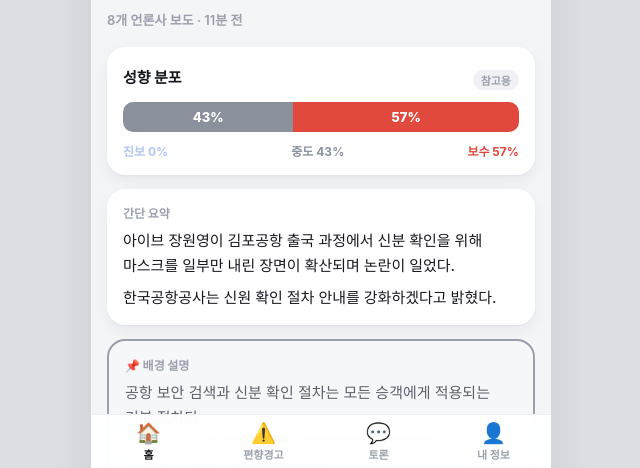
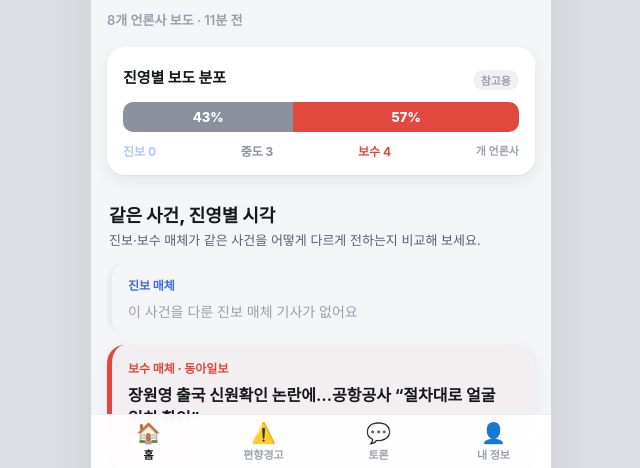
Before and after one commit to 63amg0010-cpu/witchhunt-news, a React (Vite) app: page / in a window 1280 px wide. Both pictures are taken after a click on the button 640 px from the left and 566 px from the top of the page. Shown: the part 330-798 px from the top of the page, without its empty margins (319-959 px from the left). Built offline with nearby package versions, Linux system fonts and the light colour scheme; no server answers.

Commit message:
상세화면 개편: '같은 사건, 진영별 시각' 진보 vs 보수 헤드라인 대비

```diff
--- a/src/index.css
+++ b/src/index.css
@@ -303,6 +303,41 @@ ul { list-style: none; margin: 0; padding: 0; }
 .ev-badge--blindspot.ev-badge--center { color: var(--lean-center); }
 
 .biasbar__unit { font-size: 11px; font-weight: 600; color: var(--ink-faint); }
+
+/* ===========================================================
+   같은 사건, 진영별 시각 (상세화면 핵심 — 진보 vs 보수 대비)
+   =========================================================== */
+.compare__title { font-size: 18px; font-weight: 800; margin: 26px 2px 4px; }
+.compare__sub { font-size: 13px; color: var(--ink-soft); margin: 0 2px 12px; word-break: keep-all; line-height: 1.5; }
+.compare__pair { display: flex; flex-direction: column; gap: 10px; }
+.vs-pane {
+  display: block;
+  width: 100%;
+  text-align: left;
+  padding: 14px 16px;
+  border-radius: var(--radius-card);
+  background: var(--card);
+  box-shadow: var(--shadow-card);
+  border-left: 5px solid var(--line);
+}
+.vs-pane--prog { border-left-color: var(--lean-prog); background: rgba(59, 111, 224, 0.04); }
+.vs-pane--cons { border-left-color: var(--lean-cons); background: rgba(225, 73, 63, 0.04); }
+.vs-pane__tag { font-size: 12px; font-weight: 800; margin-bottom: 8px; }
+.vs-pane__tag--prog { color: var(--lean-prog); }
+.vs-pane__tag--cons { color: var(--lean-cons); }
+.vs-pane__quote {
+  margin: 0;
+  font-size: 16px;
+  font-weight: 700;
+  line-height: 1.45;
+  color: var(--ink);
+  word-break: keep-all;
+}
+.vs-pane__more { display: inline-block; margin-top: 10px; font-size: 12px; font-weight: 700; }
+.vs-pane__more--prog { color: var(--lean-prog); }
+.vs-pane__more--cons { color: var(--lean-cons); }
+.vs-pane--empty { background: var(--bg); border-left-color: var(--line); box-shadow: none; }
+.vs-pane__empty { margin: 0; font-size: 14px; color: var(--ink-faint); }
 
 /* ===========================================================
    성향 막대 (카드용 작은 막대)
--- a/src/screens/DetailScreen.tsx
+++ b/src/screens/DetailScreen.tsx
@@ -1,8 +1,9 @@
-import type { NewsEvent } from '../types'
+import type { Article, Lean, NewsEvent } from '../types'
 import LeanBadge from '../components/LeanBadge'
 import Thumbnail from '../components/Thumbnail'
 import SummaryBox from '../components/SummaryBox'
 import { splitSentences } from '../lib/text'
+import { leanCounts } from '../lib/bias'
 
 interface Props {
   event: NewsEvent
@@ -10,8 +11,42 @@ interface Props {
   onOpenArticle: (articleId: string) => void
 }
 
+// 진영별 시각 대비 한 칸 (진보/보수) — 이 앱의 핵심
+function ComparePane({
+  lean,
+  article,
+  onOpen,
+}: {
+  lean: Lean
+  article?: Article
+  onOpen: (id: string) => void
+}) {
+  const label = lean === 'prog' ? '진보 매체' : '보수 매체'
+  if (!article) {
+    return (
+      <div className={`vs-pane vs-pane--${lean} vs-pane--empty`}>
+        <div className={`vs-pane__tag vs-pane__tag--${lean}`}>{label}</div>
+        <p className="vs-pane__empty">이 사건을 다룬 {label} 기사가 없어요</p>
+      </div>
+    )
+  }
+  return (
+    <button className={`vs-pane vs-pane--${lean}`} onClick={() => onOpen(article.id)}>
+      <div className={`vs-pane__tag vs-pane__tag--${lean}`}>
+        {label} · {article.outlet}
+      </div>
+      <p className="vs-pane__quote">{article.title}</p>
+      <span className={`vs-pane__more vs-pane__more--${lean}`}>이 기사 보기 ›</span>
+    </button>
+  )
+}
+
 // 사건 상세 화면
 export default function DetailScreen({ event, onBack, onOpenArticle }: Props) {
+  const counts = leanCounts(event)
+  const prog = event.articles.find((a) => a.lean === 'prog')
+  const cons = event.articles.find((a) => a.lean === 'cons')
+
   return (
     <div className="screen">
       <div className="detail-top">
@@ -30,10 +65,10 @@ export default function DetailScreen({ event, onBack, onOpenArticle }: Props) {
         {event.outletCount}개 언론사 보도 · {event.timeAgo}
       </div>
 
-      {/* 큰 성향 분포 막대 — 맨 위로 (막대 안에 퍼센트, 옆에 "참고용") */}
+      {/* 큰 성향 분포 막대 (막대 안에 퍼센트, 아래에 언론사 수) */}
       <div className="biasbar-large">
         <div className="biasbar-large__head">
-          <b>성향 분포</b>
+          <b>진영별 보도 분포</b>
           <span className="biasbar__legend" style={{ marginLeft: 'auto' }}>
             <span className="ref">참고용</span>
           </span>
@@ -50,13 +85,22 @@ export default function DetailScreen({ event, onBack, onOpenArticle }: Props) {
           </div>
         </div>
         <div className="biasbar-large__legend">
-          <span className={`lean-prog ${event.bias.prog === 0 ? 'lean-zero' : ''}`}>진보 {event.bias.prog}%</span>
-          <span className={`lean-center ${event.bias.center === 0 ? 'lean-zero' : ''}`}>중도 {event.bias.center}%</span>
-          <span className={`lean-cons ${event.bias.cons === 0 ? 'lean-zero' : ''}`}>보수 {event.bias.cons}%</span>
+          <span className={`lean-prog ${counts.prog === 0 ? 'lean-zero' : ''}`}>진보 {counts.prog}</span>
+          <span className={`lean-center ${counts.center === 0 ? 'lean-zero' : ''}`}>중도 {counts.center}</span>
+          <span className={`lean-cons ${counts.cons === 0 ? 'lean-zero' : ''}`}>보수 {counts.cons}</span>
+          <span className="biasbar__unit">개 언론사</span>
         </div>
       </div>
 
-      {/* 사건 간단 요약 (성향분석표 다음) — 원문 설명문이 더 길면 그걸로 */}
+      {/* ★ 같은 사건, 진영별 시각 — 이 앱의 핵심 */}
+      <h2 className="compare__title">같은 사건, 진영별 시각</h2>
+      <p className="compare__sub">진보·보수 매체가 같은 사건을 어떻게 다르게 전하는지 비교해 보세요.</p>
+      <div className="compare__pair">
+        <ComparePane lean="prog" article={prog} onOpen={onOpenArticle} />
+        <ComparePane lean="cons" article={cons} onOpen={onOpenArticle} />
+      </div>
+
+      {/* 사건 간단 요약 */}
       <SummaryBox url={event.imageSourceUrl} fallback={event.summary} />
 
       {/* 사건 배경 설명 (있을 때만) */}
@@ -70,19 +114,6 @@ export default function DetailScreen({ event, onBack, onOpenArticle }: Props) {
           </div>
         </div>
       )}
-
-      {/* 제목으로 보는 프레임 차이 (진보 vs 보수 좌우 비교) */}
-      <h2 className="section-title">제목으로 보는 프레임 차이</h2>
-      <div className="frame-compare">
-        <div className="frame-box frame-box--prog">
-          <div className="frame-box__tag frame-box__tag--prog">진보 매체</div>
-          <p className="frame-box__quote">{event.frameProg}</p>
-        </div>
-        <div className="frame-box frame-box--cons">
-          <div className="frame-box__tag frame-box__tag--cons">보수 매체</div>
-          <p className="frame-box__quote">{event.frameCons}</p>
-        </div>
-      </div>
 
       {/* 전체 기사 목록 */}
       <h2 className="section-title">전체 기사 {event.articles.length}건</h2>
```
